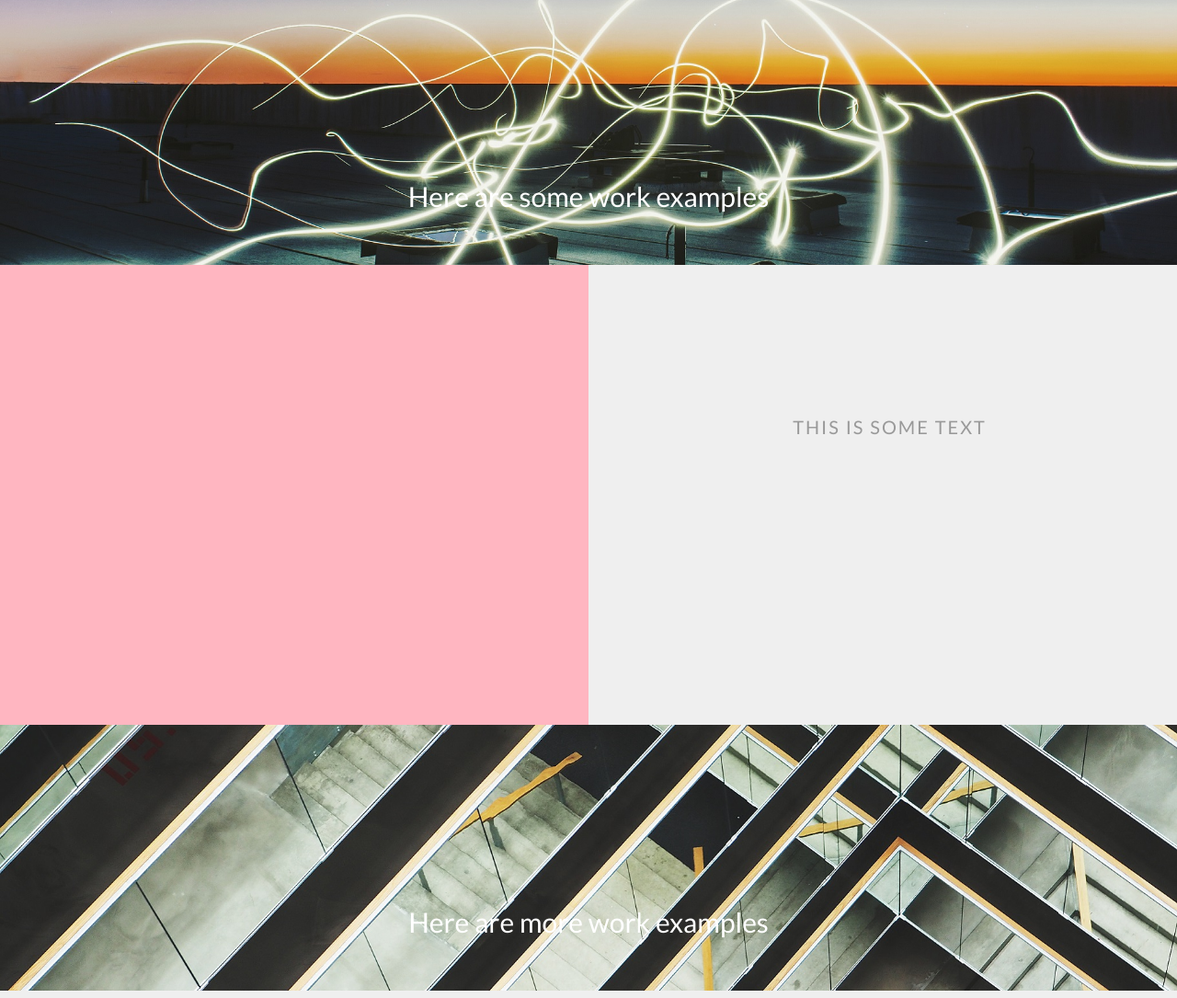
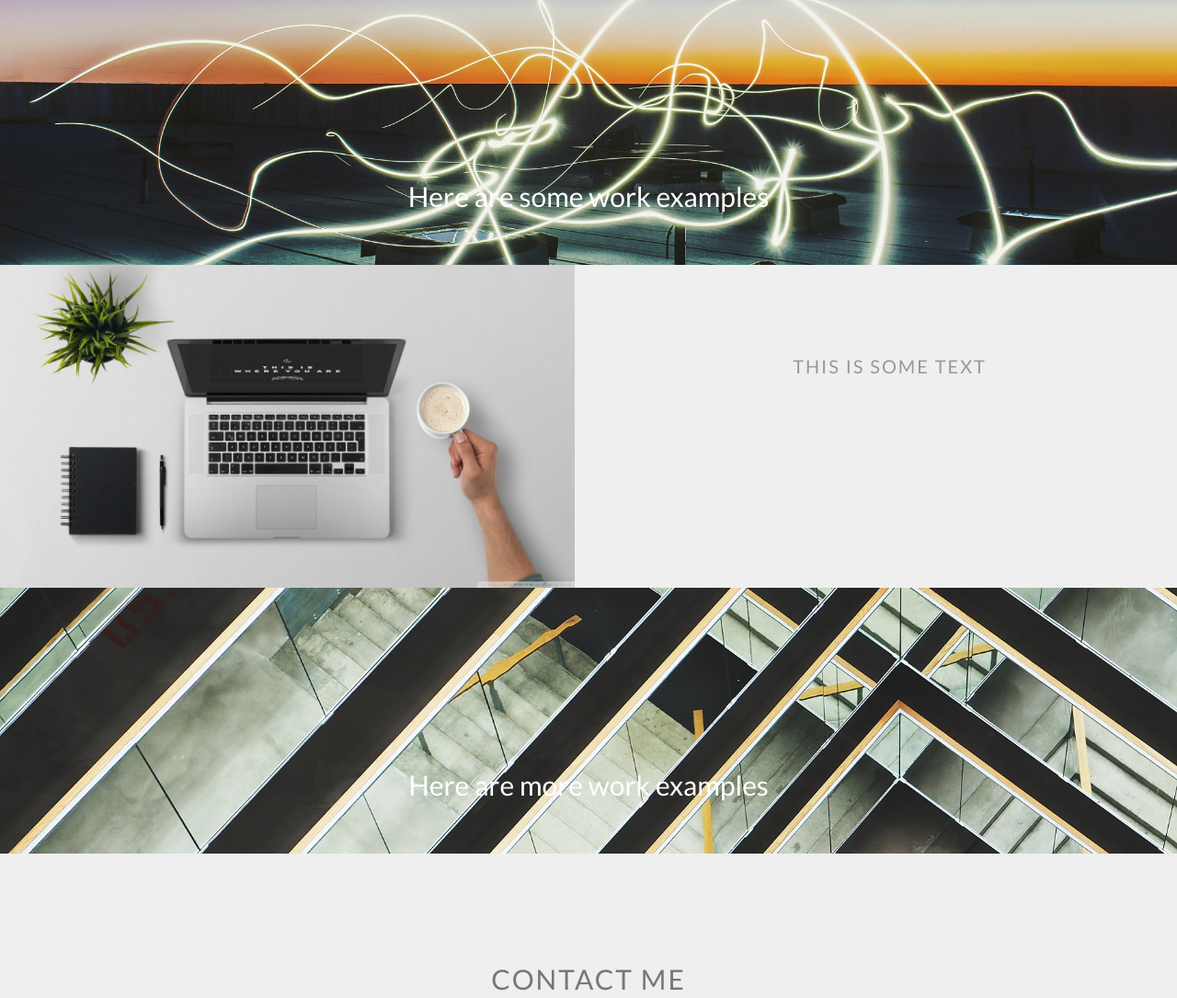
Before and after one commit to davidsretenovic/portfolio-2.7, a plain HTML site: page index.html in a window 1280 px wide. Shown: the part 3002-4087 px from the top of the page at 92% size. Drawn offline with nearby package versions, Linux system fonts and the light colour scheme.

Commit message:
added photos edited index and css

```diff
--- a/css/style.css
+++ b/css/style.css
@@ -241,24 +241,28 @@ header #logo img {
 }
 
 #work-example-box {
-	height: 500px;
 	background: #efefef;
 	max-height: 90% !important;
 }
 
 #work-example-left {
-	background-color: lightpink;
-	height: 100%;
+	/* background-color: #999; */
+}
+
+#work-example-left img {
+	height: 500px;
+	width: 100% !important;
+	height: 100% !important;
 }
 
 #work-example-right {
   text-align: center;
-	padding-top: 10%;
+	padding-top: 5%;
 	/* margin-bottom: 15px; */
 	font-size: 20px;
 	color: #999;
 	text-transform: uppercase;
-	font-weight: 300;
+	font-weight: 400;
 	letter-spacing: 2px;
 }
 
--- a/index.html
+++ b/index.html
@@ -243,9 +243,10 @@
 				<h2>Here are some work examples</h2>
 			</div><!-- end hero-content -->
 		</section><!-- end section hero -->
+		<section>
 			<div class="row row-grid" id="work-example-box">
 				<div class="col-sm-12 col-md-6 col-lg-6" id="work-example-left">
-				<!-- <img class="img-responsive" src="img/hero-bridge-comp.jpg" alt="Bridge"> -->
+					<img class="img-responsive" src="img/mid-laptop.jpg" alt="Laptop">
 				</div><!-- end work-example-left -->
 				<div class="col-sm-12 col-md-6 col-lg-6" id="work-example-right">
 					<br>
@@ -253,6 +254,7 @@
 					<br>
 				</div><!-- end work-example-right -->
 			</div><!-- end work-example-box -->
+		</section>
 		<section class="jumbotron work-examples" id="work-example-2">
 			<div class="hero-content">
 				<h2>Here are more work examples</h2>
```
Also changed, not shown: img/mid-laptop.jpg (added), img/synth-01.jpg (added). Lines whose indentation alone changed are shown as unchanged.
